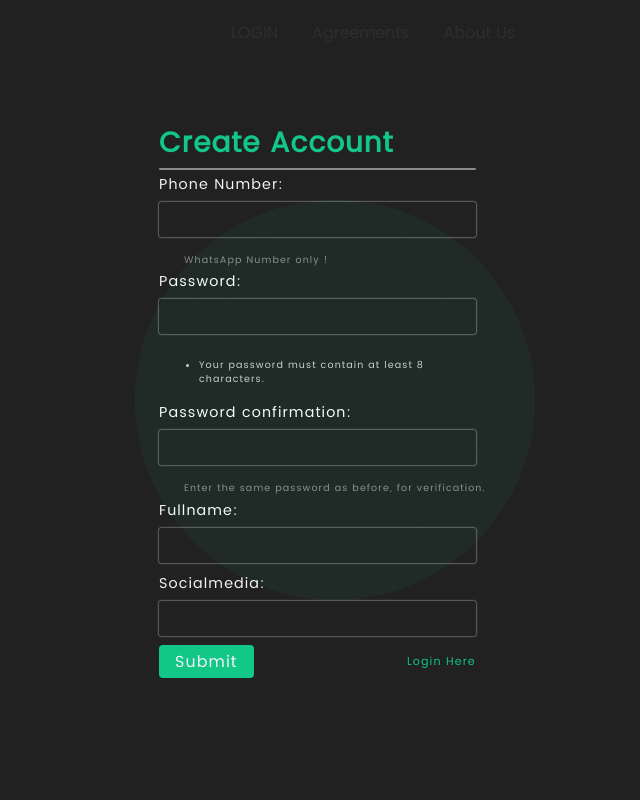
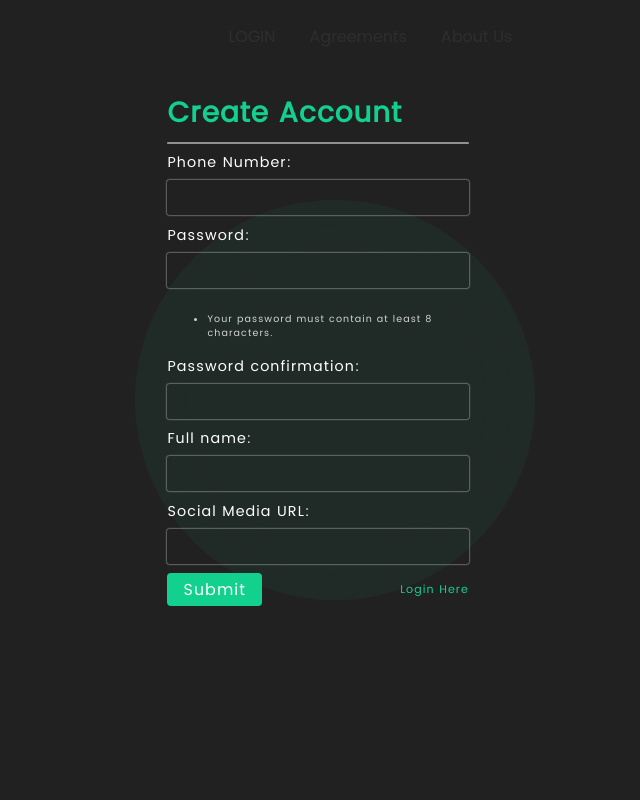
Before and after one commit to Tomilola-ng/billmink, a Django app: page /register/ in a window 1280 px wide. Shown: the whole page, without its empty margins (305-945 px from the left). Run offline with Django 4.2, Linux system fonts and the light colour scheme; some libraries are stand-ins or nearby versions.

Commit message:
Update commits

```diff
--- a/Templates/accounts/form.html
+++ b/Templates/accounts/form.html
@@ -1,7 +1,7 @@
 {% extends 'base.html' %}
 
 {% block pages %}
-<section id="profile_update" class="mt-3 row jc-sb fw-w">
+<section id="profile_update" class="mt-3 row jc-sb fw-w m-auto">
     {% include 'includes/bg.html' %}
 
     <article class="overlay zi-2 col pos-fixed">
--- a/Templates/auth/register.html
+++ b/Templates/auth/register.html
@@ -1,84 +1,38 @@
 {% extends 'base.html' %}
 
 {% block pages %}
-<section id="register" class="mt-3 row jc-sb fw-w">
+<section id="register" class="mt-3 row jc-sb fw-w m-auto oy-scroll">
     {% include 'includes/bg.html' %}
 
-    <article style="z-index: 104 !important;" class="overlay zi-2 col pos-fixed oy-scroll mh-100vh">
+    <article class="overlay col pos-fixed oy-scroll mh-600 zi-100"></article>
 
-        <!-- <div id='QueryForm'  class="mxw-400 container plr-4">
-            <b class="fs-3 f-col"> Select Country </b>
-            <hr class="w-90 mt-3 mb-4">
-
-            <select name="." id="countries" class="w-250px fs-5 outline-0">
-                <option class="f-black" value="no">America</option>
-                <option class="f-black" value="Yes">Nigeria</option>
-                <option class="f-black" value="no">Canada</option>
-                <option class="f-black" value="no">India</option>
-                <option class="f-black" value="no">German</option>
-                <option class="f-black" value="no">England</option>
-                <option class="f-black" value="no">Ghana</option>
-            </select>
-
-            <div class="row jc-sb w-90 mt-4">
-                <button id='validateCountry' class="btn secondary fs-6 plr-3 w-150px">Next</button>
-            </div>
-        </div> -->
-
-        <div id='registerForm' class='right-in'>
+    <div id='registerForm' class="zi-100 m-auto">
         <form method="post" class="mxw-400 container plr-4">
             {% csrf_token %}
             <b class="fs-3 f-col"> Create Account </b>
-                <hr class="w-90 mbt-1">
+
+            {% if form.errors %}
+                <br>
+                {% for field_errors in form.errors.values %}
+                {% for error in field_errors %}
+                    <div class="btn bg-white w-90 p-2 fs-7 f-red">
+                        • {{ error }}
+                        <br>
+                    </div>
+                {% endfor %}
+                {% endfor %}
+            {% endif %}
+            <hr class="w-90 mbt-2">
 
             {{ form.as_p }}
-
             {{ form_2.as_p }}
 
             <div class="row jc-sb w-90">
-                    <button type="submit" class="btn secondary fs-6 plr-3">Submit</button>
+                <button type="submit" class="btn secondary fs-6 plr-3"> Submit </button>
                 <a href="{% url 'login_view' %}" class="f-col fs-7">Login Here</a>
             </div>
         </form>
     </div>
 
-        <!-- <main id="errorForm" class="mxw-400 container p-3 dp-none bg-white bdrs m-auto col up-in anim_d-3">
-            <div class="svg">
-                <svg xmlns="http://www.w3.org/2000/svg" width="50" height="50" fill="currentColor" class="fill-red ep-pen" viewBox="0 0 16 16">
-                    <path d="m13.498.795.149-.149a1.207 1.207 0 1 1 1.707 1.708l-.149.148a1.5 1.5 0 0 1-.059 2.059L4.854 14.854a.5.5 0 0 1-.233.131l-4 1a.5.5 0 0 1-.606-.606l1-4a.5.5 0 0 1 .131-.232l9.642-9.642a.5.5 0 0 0-.642.056L6.854 4.854a.5.5 0 1 1-.708-.708L9.44.854A1.5 1.5 0 0 1 11.5.796a1.5 1.5 0 0 1 1.998-.001zm-.644.766a.5.5 0 0 0-.707 0L1.95 11.756l-.764 3.057 3.057-.764L14.44 3.854a.5.5 0 0 0 0-.708l-1.585-1.585z"/>
-                    </svg>
-            </div>
-
-            <h1 class="f-red fs-1"> UNKNOWN ERROR </h1>
-            <p class="plr-2 p-1 mt-0 f-red ta-c">
-            Can't create an account this instance, server error 400 Try again in a day or two. Our engineers are working on it.
-            </p>
-            <div class="row jc-sa container">
-                <a href="{% url 'index_view' %}" class="btn primary"> Home </a>
-            </div>
-        </main> -->
-
-        <!-- <script>
-            let countries = document.querySelector('#countries');
-            let errorForm = document.querySelector('#errorForm');
-            let QueryForm = document.querySelector('#QueryForm');
-            let registerForm = document.querySelector('#registerForm');
-            let validateCountry = document.querySelector('#validateCountry');
-
-            validateCountry.addEventListener('click', () => {
-                if (countries.value == 'Yes') {
-                    QueryForm.classList.add('dp-none')
-                    registerForm.classList.remove('dp-none')
-                } else {
-                    QueryForm.classList.add('dp-none')
-                    errorForm.classList.remove('dp-none')
-                }
-            })
-
-            QueryForm.classList.add('dp-none')
-            registerForm.classList.remove('dp-none')
-        </script> -->
-    </article>
-
 </section>
-{% endblock pages %}
+{% endblock %}
--- a/Templates/base.html
+++ b/Templates/base.html
@@ -5,7 +5,7 @@
     <meta charset="UTF-8">
     <meta http-equiv="X-UA-Compatible" content="IE=edge">
     <meta name="viewport" content="width=device-width, initial-scale=1.0">
-    <title> Billmink | {% block title %} Pay Freelancers fast and easily {% endblock title %} </title>
+    <title> Billmink | {% block title %} Simplifying payments for you {% endblock title %} </title>
 
     {% include 'includes/style.html' %}
 
@@ -18,14 +18,13 @@
   <main id="app">
       <!-- Header -->
       <header class="epic_header epic_f-inherit sm_w-100 h-calc md_mbt-2">
-          <a href="{% url 'index_view' %}" class="epic_logo sm_fs-5 fs-3 zi-100">
-              <span style="border-radius: 4px; font-weight: 900;" class="bg-col plr-2 f-black">b</span>
-              billmink
+          <a href="{% url 'index_view' %}" class="epic_logo fs-3 sm_fs-5 zi-100 row">
+                <div style="height: 40px !important; width: 40px !important;" class="bg-col f-black bdrs-circle bd-2 col sm_fs-1">b</div>
+                billmink
           </a>
-          <div class="gap w-20 md_dp-none sm_dp-none"></div>
           <nav class="epic_nav mxw-350 zi-100 sm_mh-100vh sm_w-100">
               {% if user.is_authenticated %}
-                <a href="{% url 'logout' %}" class="bio_link zi-100 o-5"> Logout </a>
+                <a href="{% url 'logout' %}" class="bio_link zi-100 md_o-8"> Logout </a>
               {% else %}
                 <a href="{% url 'login_view' %}" class="bio_link zi-100"> LOGIN </a>
               {% endif %}
--- a/Templates/bills/bill_form.html
+++ b/Templates/bills/bill_form.html
@@ -1,7 +1,7 @@
 {% extends 'base.html' %}
 
 {% block pages %}
-<section id="bill_form" class="mt-3 row jc-sb fw-w">
+<section id="bill_form" class="mt-3 row jc-sb fw-w m-auto">
     {% include 'includes/bg.html' %}
 
     <article class="overlay zi-2 col pos-fixed">
--- a/Templates/bills/confirm.html
+++ b/Templates/bills/confirm.html
@@ -1,7 +1,7 @@
 {% extends 'base.html' %}
 
 {% block pages %}
-    <section class="mt-3 row jc-sb fw-w">
+    <section class="mt-3 row jc-sb fw-w m-auto">
         {% include 'includes/bg.html' %}
 
         <article class="overlay zi-2 col pos-fixed">
--- a/Templates/bills/payment.html
+++ b/Templates/bills/payment.html
@@ -3,7 +3,7 @@
 {% block pages %}
     <script src="https://code.jquery.com/jquery-3.6.0.min.js"></script>
 
-    <section class="mt-3 row jc-sb fw-w">
+    <section class="mt-3 row jc-sb fw-w m-auto">
         <article class="row fw-w w-100 jc-sb h-80vh pos-relative">
             {% include 'includes/bg.html' %}
         </article>
--- a/Templates/core/agreement.html
+++ b/Templates/core/agreement.html
@@ -46,7 +46,7 @@
     }
 </style>
 
-<section id="dashboard" class="mt-3 container w-70">
+<section id="dashboard" class="mt-3 container lg_w-70">
     <h1>Billmink Terms and Conditions</h1>
 
     <h2>1. Introduction</h2>
--- a/Templates/includes/style.html
+++ b/Templates/includes/style.html
@@ -32,7 +32,9 @@
           font-size: 90%;
           display: block;
         }
-        form p span.helptext,
+        form p span.helptext {
+          display: none;
+        }
         form ul li {
           font-size: 60%;
           width: 85%;
--- a/accounts/forms.py
+++ b/accounts/forms.py
@@ -15,4 +15,5 @@ class ProfileForm(forms.ModelForm):
         model = Profile
         fields = ['fullname', 'socialmedia']
 
-    socialmedia = forms.URLField(validators=[URLValidator()], required=True)
+    fullname = forms.CharField(label='Full name')
+    socialmedia = forms.URLField(validators=[URLValidator()], required=True, label='Social Media URL')
--- a/accounts/models.py
+++ b/accounts/models.py
@@ -59,7 +59,7 @@ class Profile(models.Model):
         return self.fullname.split()[0]
 
     def __str__(self):
-        return f'{self.user}\'s Profile'
+        return f'{self.fullname.split()[0]}\'s Profile'
 
     def save(self):
         try:
--- a/accounts/urls.py
+++ b/accounts/urls.py
@@ -1,9 +1,10 @@
 from django.urls import path
-from .views import UpdateProfile, WithdrawForm, wait
+from .views import UpdateProfile, WithdrawForm, wait, signup_done
 
 
 urlpatterns = [
     path('<int:pk>/update/', UpdateProfile.as_view(), name='profileUpdate_view'),
     path('withdraw/', WithdrawForm.as_view(), name='withdraw_view'),
     path('wait/', wait, name = 'wait_view'),
+    path('signup_done/', signup_done, name = 'signup_done_view'),
 ]
--- a/accounts/views.py
+++ b/accounts/views.py
@@ -50,7 +50,7 @@ def register(req):
             profile = form_2.save(commit=False)
             profile.user = user
             profile.save()
-            return redirect('login_view')
+            return redirect('signup_done_view')
         else:
             return render(req, 'auth/register.html', context )
     return render(req, 'auth/register.html', context )
@@ -64,6 +64,9 @@ def page_not_found(req, exception):
 
 def wait(req):
     return render(req, 'withdraw/wait.html')
+
+def signup_done(req):
+    return render(req, 'auth/register_done.html')
 
 """
     Custom Views : Classes
```
Also changed, not shown: Templates/auth/login.html (+14 -3 lines), Templates/auth/register_2.html (added, +93 -0 lines), Templates/auth/register_done.html (added, +16 -0 lines). Lines whose indentation alone changed are shown as unchanged.
